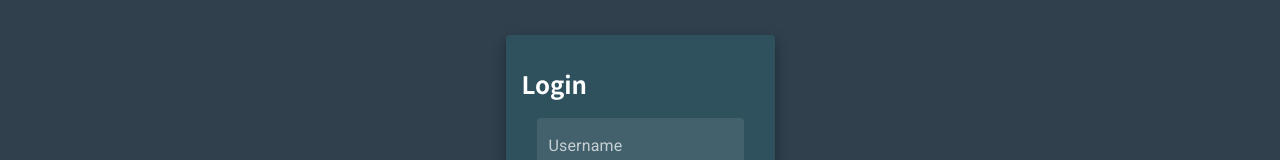
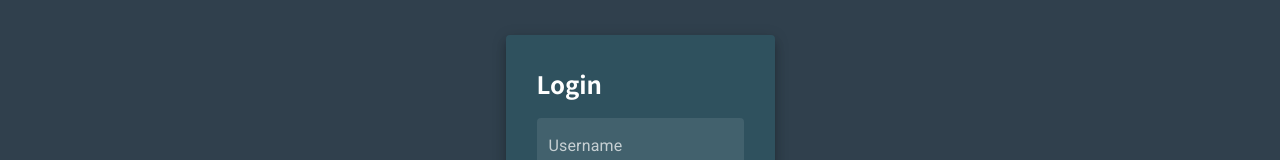
Before and after one commit to osedoe/flowatch-front, a React (Create React App) app: page /signin in a window 1280 px wide. Shown: the part 245-405 px from the top of the page. Built offline with nearby package versions, Linux system fonts and the light colour scheme.

Commit message:
Fix title and add custom port

```diff
--- a/package.json
+++ b/package.json
@@ -3,7 +3,7 @@
   "version": "0.1.0",
   "private": true,
   "scripts": {
-    "start": "react-scripts start",
+    "start": "PORT=8080 react-scripts start",
     "build": "react-scripts build",
     "lint": "eslint --max-warnings 0 . --ext .ts,.tsx",
     "test": "react-scripts test",
--- a/src/components/loginbox/LoginBox.tsx
+++ b/src/components/loginbox/LoginBox.tsx
@@ -26,7 +26,9 @@ export const LoginBox = ({ onChange, onLogin }: LoginBoxProps) => {
     <Card raised>
       <CardContent>
         <form noValidate>
-          <h2>Login</h2>
+          <Block>
+            <h2>Login</h2>
+          </Block>
           <Block>
             <TextField label="Username" variant="filled" onChange={onChange('username')}/>
           </Block>
```
